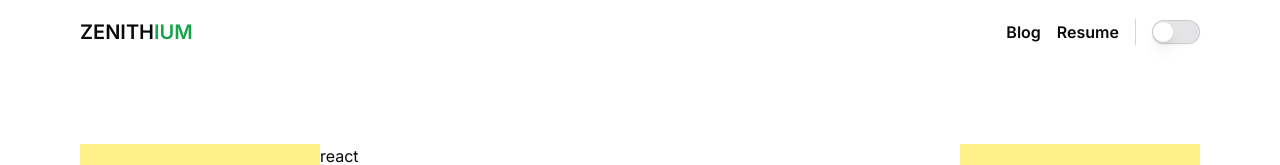
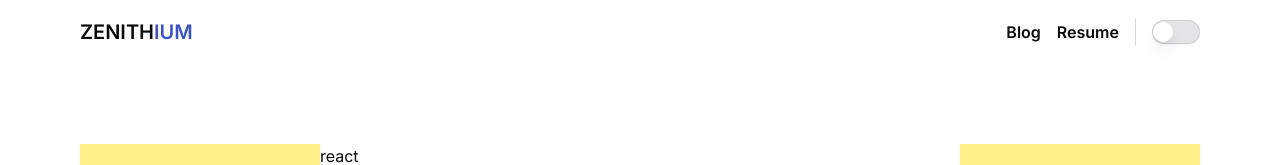
Before and after one commit to cdm1263/Zenithium, a Next.js app: page /blog/react in a window 1280 px wide. Shown: the top 165 px of the page. Built offline with nearby package versions, Linux system fonts and the light colour scheme.

Commit message:
design: background, primary, muted 색상 변경

```diff
--- a/src/app/globals.css
+++ b/src/app/globals.css
@@ -31,7 +31,7 @@
     --card-foreground: 240 10% 3.9%;
     --popover: 0 0% 100%;
     --popover-foreground: 240 10% 3.9%;
-    --primary: 142.1 76.2% 36.3%;
+    --primary: 229.1 52.2% 49.3%;
     --primary-foreground: 355.7 100% 97.3%;
     --secondary: 240 4.8% 95.9%;
     --secondary-foreground: 240 5.9% 10%;
@@ -53,17 +53,17 @@
   }
 
   .dark {
-    --background: 20 14.3% 4.1%;
+    --background: 240 7% 11.1%;
     --foreground: 0 0% 95%;
     --card: 24 9.8% 10%;
     --card-foreground: 0 0% 95%;
     --popover: 0 0% 9%;
     --popover-foreground: 0 0% 95%;
-    --primary: 142.1 70.6% 45.3%;
+    --primary: 229.1 52.2% 79.3%;
     --primary-foreground: 144.9 80.4% 10%;
     --secondary: 240 3.7% 15.9%;
     --secondary-foreground: 0 0% 98%;
-    --muted: 0 0% 15%;
+    --muted: 260 6% 15%;
     --muted-foreground: 240 5% 64.9%;
     --accent: 12 6.5% 15.1%;
     --accent-foreground: 0 0% 98%;
```
